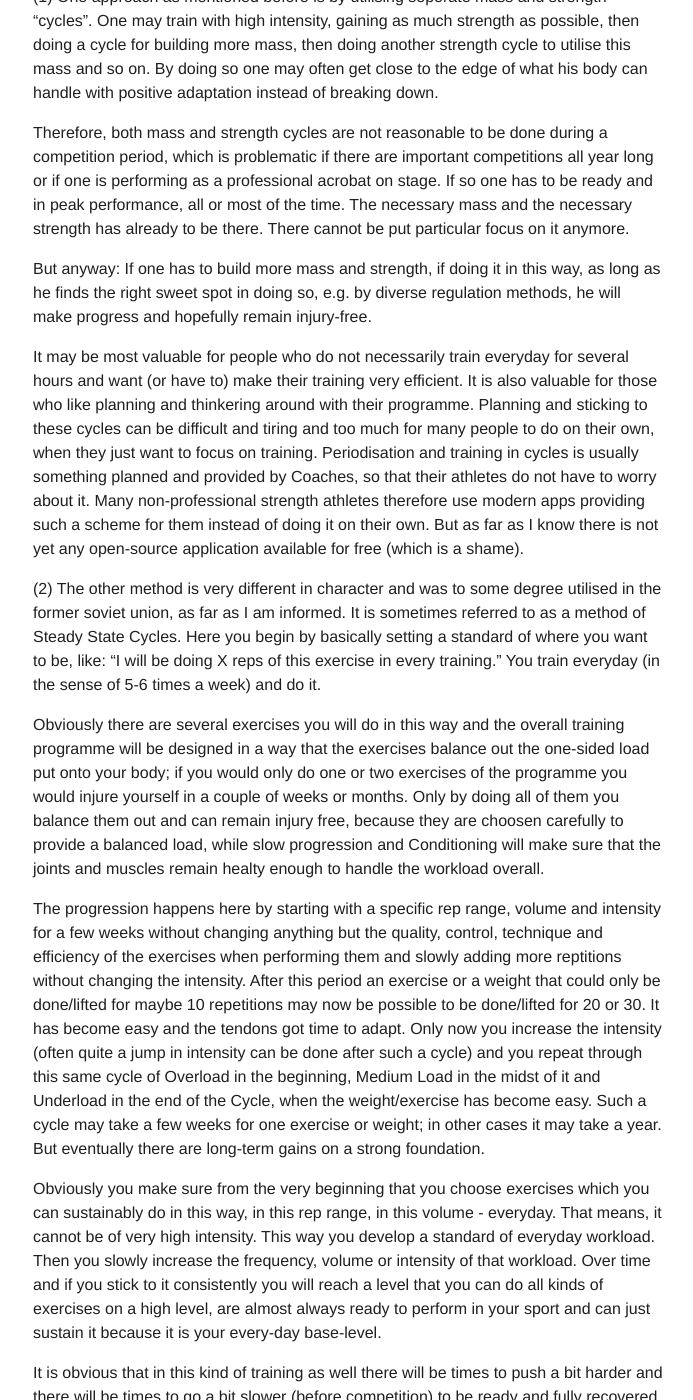
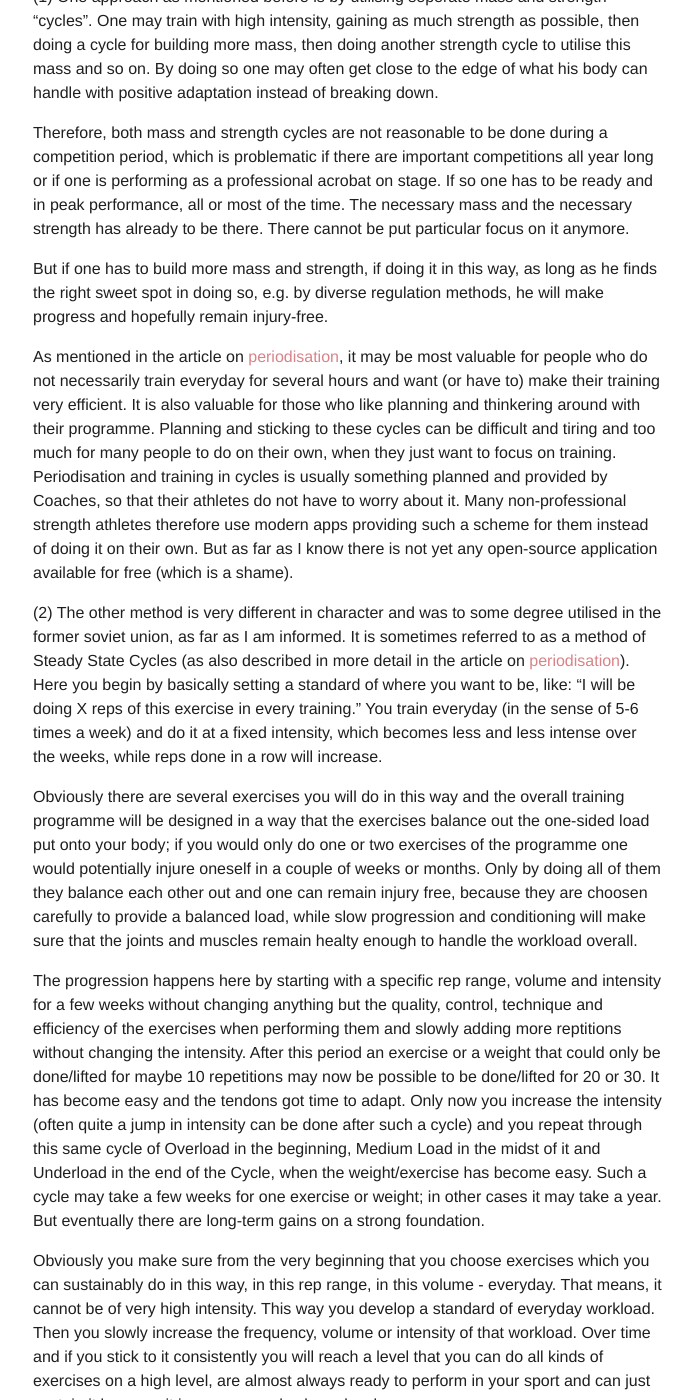
Before and after one commit to floshin/acrolib, a Jekyll site: the page built from training/specificity.md, in a window 1280 px wide and 1400 px high, scrolled down 2147 px. Shown: the whole window, without its empty margins (292-985 px from the left). Built offline with Jekyll 4.4.1, drawn with Linux system fonts in a browser that asks for light colours; our own code applies the rules of GitHub Pages for plain Markdown files.

Commit message:
Update specificity.md

```diff
--- a/training/specificity.md
+++ b/training/specificity.md
@@ -42,13 +42,13 @@ These differences in building mass vs. developing strength can be approached by
 
 Therefore, both mass and strength cycles are not reasonable to be done during a competition period, which is problematic if there are important competitions all year long or if one is performing as a professional acrobat on stage. If so one has to be ready and in peak performance, all or most of the time. The necessary mass and the necessary strength has already to be there. There cannot be put particular focus on it anymore.
 
-But anyway: If one has to build more mass and strength, if doing it in this way, as long as he finds the right sweet spot in doing so, e.g. by diverse regulation methods, he will make progress and hopefully remain injury-free.
+But if one has to build more mass and strength, if doing it in this way, as long as he finds the right sweet spot in doing so, e.g. by diverse regulation methods, he will make progress and hopefully remain injury-free.
 
-It may be most valuable for people who do not necessarily train everyday for several hours and want (or have to) make their training very efficient. It is also valuable for those who like planning and thinkering around with their programme. Planning and sticking to these cycles can be difficult and tiring and too much for many people to do on their own, when they just want to focus on training. Periodisation and training in cycles is usually something planned and provided by Coaches, so that their athletes do not have to worry about it. Many non-professional strength athletes therefore use modern apps providing such a scheme for them instead of doing it on their own. But as far as I know there is not yet any open-source application available for free (which is a shame).
+As mentioned in the article on [periodisation](/training/periodisation), it may be most valuable for people who do not necessarily train everyday for several hours and want (or have to) make their training very efficient. It is also valuable for those who like planning and thinkering around with their programme. Planning and sticking to these cycles can be difficult and tiring and too much for many people to do on their own, when they just want to focus on training. Periodisation and training in cycles is usually something planned and provided by Coaches, so that their athletes do not have to worry about it. Many non-professional strength athletes therefore use modern apps providing such a scheme for them instead of doing it on their own. But as far as I know there is not yet any open-source application available for free (which is a shame).
 
-(2) The other method is very different in character and was to some degree utilised in the former soviet union, as far as I am informed. It is sometimes referred to as a method of Steady State Cycles. Here you begin by basically setting a standard of where you want to be, like: "I will be doing X reps of this exercise in every training." You train everyday (in the sense of 5-6 times a week) and do it.
+(2) The other method is very different in character and was to some degree utilised in the former soviet union, as far as I am informed. It is sometimes referred to as a method of Steady State Cycles (as also described in more detail in the article on [periodisation](/training/periodisation)). Here you begin by basically setting a standard of where you want to be, like: "I will be doing X reps of this exercise in every training." You train everyday (in the sense of 5-6 times a week) and do it at a fixed intensity, which becomes less and less intense over the weeks, while reps done in a row will increase.
 
-Obviously there are several exercises you will do in this way and the overall training programme will be designed in a way that the exercises balance out the one-sided load put onto your body; if you would only do one or two exercises of the programme you would injure yourself in a couple of weeks or months. Only by doing all of them you balance them out and can remain injury free, because they are choosen carefully to provide a balanced load, while slow progression and Conditioning will make sure that the joints and muscles remain healty enough to handle the workload overall.
+Obviously there are several exercises you will do in this way and the overall training programme will be designed in a way that the exercises balance out the one-sided load put onto your body; if you would only do one or two exercises of the programme one would potentially injure oneself in a couple of weeks or months. Only by doing all of them they balance each other out and one can remain injury free, because they are choosen carefully to provide a balanced load, while slow progression and conditioning will make sure that the joints and muscles remain healty enough to handle the workload overall.
 
 The progression happens here by starting with a specific rep range, volume and intensity for a few weeks without changing anything but the quality, control, technique and efficiency of the exercises when performing them and slowly adding more reptitions without changing the intensity. After this period an exercise or a weight that could only be done/lifted for maybe 10 repetitions may now be possible to be done/lifted for 20 or 30. It has become easy and the tendons got time to adapt. Only now you increase the intensity (often quite a jump in intensity can be done after such a cycle) and you repeat through this same cycle of Overload in the beginning, Medium Load in the midst of it and Underload in the end of the Cycle, when the weight/exercise has become easy. Such a cycle may take a few weeks for one exercise or weight; in other cases it may take a year. But eventually there are long-term gains on a strong foundation.
 
```
